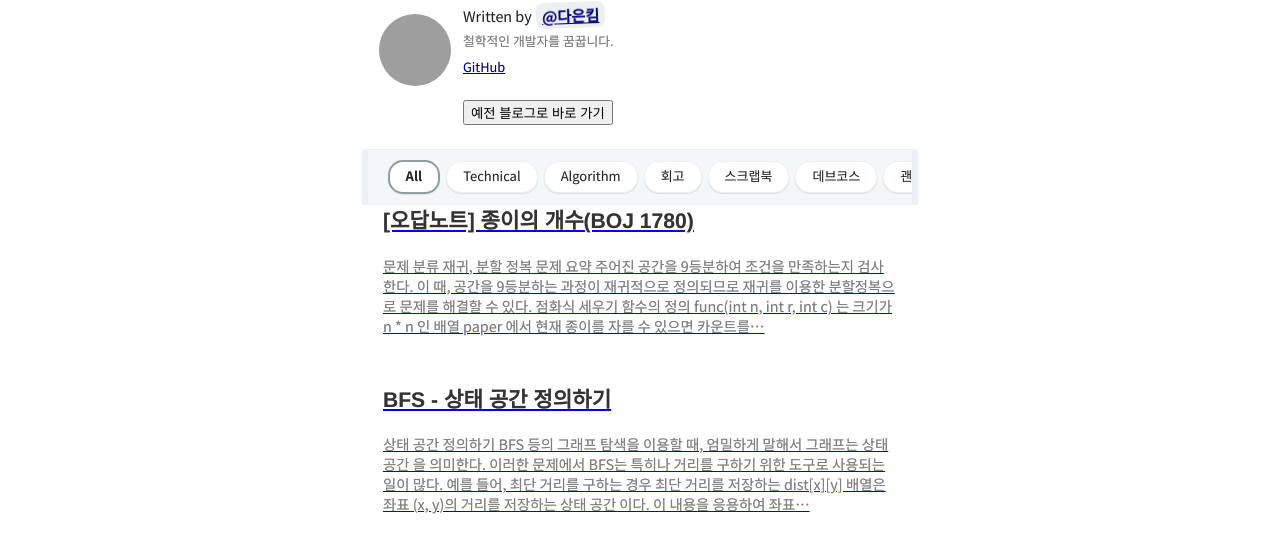
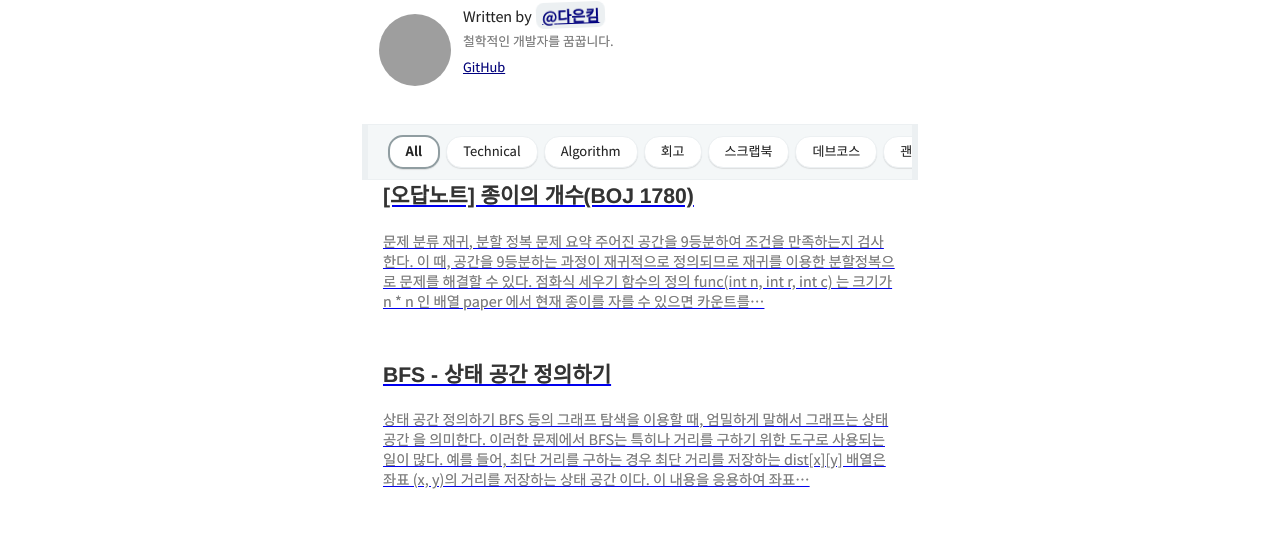
Before and after one commit to dar-jeeling/allsilver.dev, a Gatsby site: page / in a window 1280 px wide. Shown: the part 198-732 px from the top of the page. Built offline with nearby package versions, Linux system fonts and the light colour scheme; Gatsby itself is replaced by a stand-in of ours; some packages are replaced by stand-ins of ours; grey boxes are pictures that could not be loaded; what typography-theme-github would draw is missing.

Commit message:
fix: bio 의 예전 블로그 바로가기 버튼 삭제

```diff
--- a/src/components/bio/index.jsx
+++ b/src/components/bio/index.jsx
@@ -59,12 +59,6 @@ export const Bio = forwardRef((props, ref) => {
                       </a>
                     )}
                   </p>
-
-                  <a href={oldBlog}>
-                    <button style={{ cursor: 'pointer' }}>
-                      예전 블로그로 바로 가기
-                    </button>
-                  </a>
                 </div>
               </div>
             </div>
```
